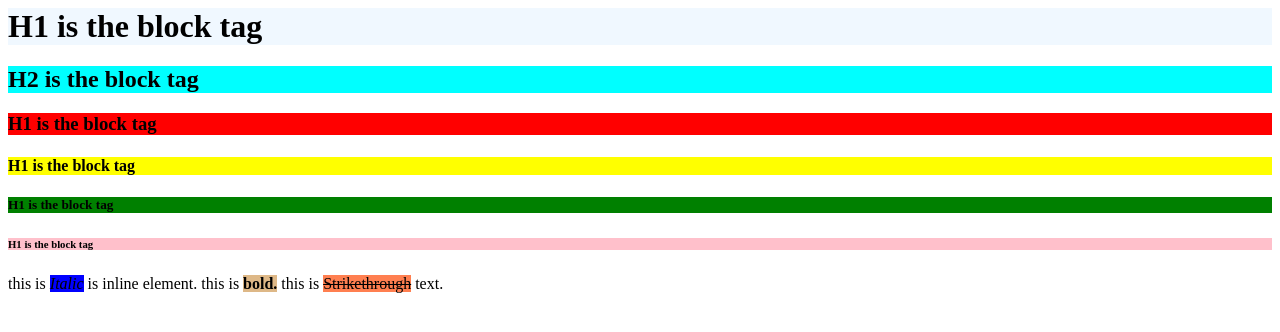
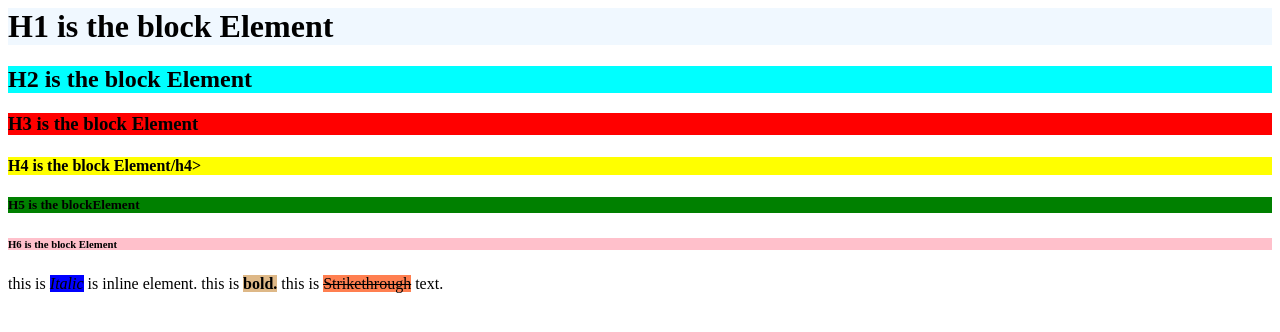
Before and after one commit to Chandana-utla/19R, a plain HTML site: page 24jBlockinline.html in a window 1280 px wide. Drawn offline with Linux system fonts and the light colour scheme.

Commit message:
Update 24jBlockinline.html

```diff
--- a/24jBlockinline.html
+++ b/24jBlockinline.html
@@ -5,12 +5,12 @@
         </title>
    </head>
    <body>
-    <h1 style="background-color: aliceblue;">H1 is the block tag</h1>
-    <h2 style="background-color:aqua">H2  is the block tag</h2>
-<h3 style="background-color: red;">H1 is the block tag</h3>
-<h4 style="background-color: yellow;">H1 is the block tag</h4>
-<h5 style="background-color: green;">H1 is the block tag</h5>
-<h6 style="background-color: pink;">H1 is the block tag</h6>
+    <h1 style="background-color: aliceblue;">H1 is the block Element</h1>
+    <h2 style="background-color:aqua">H2  is the block Element</h2>
+<h3 style="background-color: red;">H3 is the block Element</h3>
+<h4 style="background-color: yellow;">H4 is the block Element/h4>
+<h5 style="background-color: green;">H5 is the blockElement</h5>
+<h6 style="background-color: pink;">H6 is the block Element</h6>
    this is  <i style="background-color:blue">Italic</i>  is inline element.
   this is <b style="background-color:burlywood">bold.</b>
    this is  <s style="background-color:coral">Strikethrough</s> text.
```
